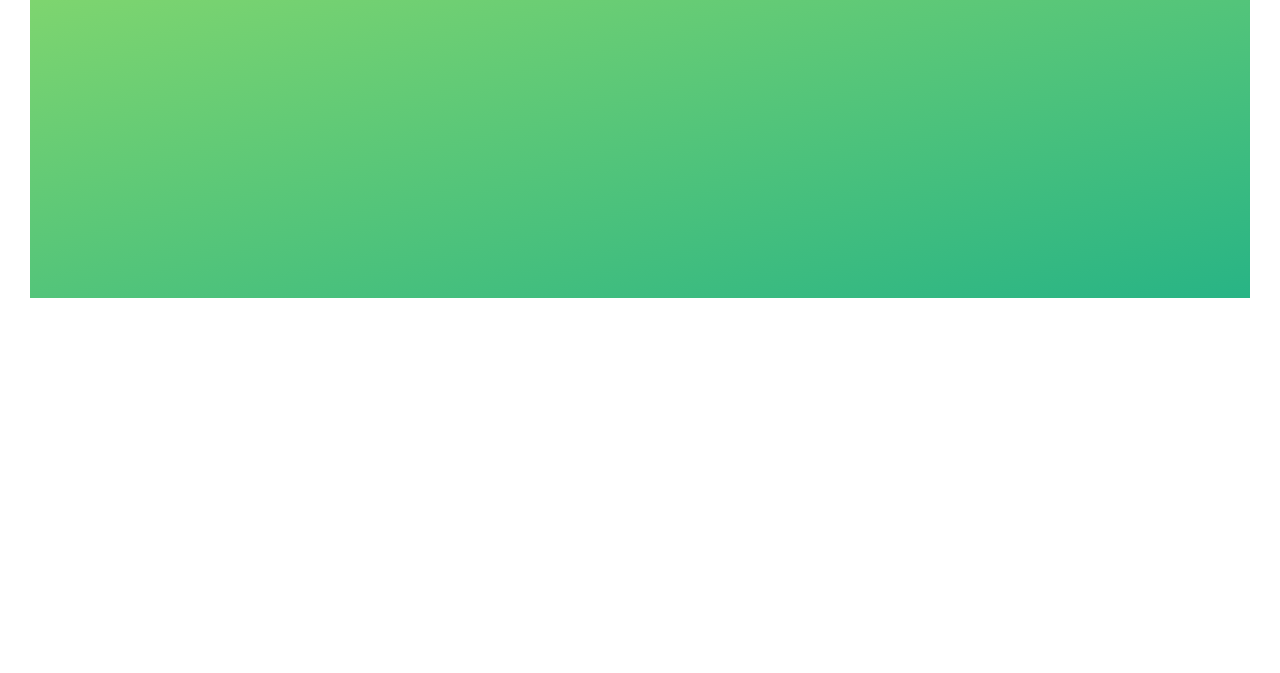
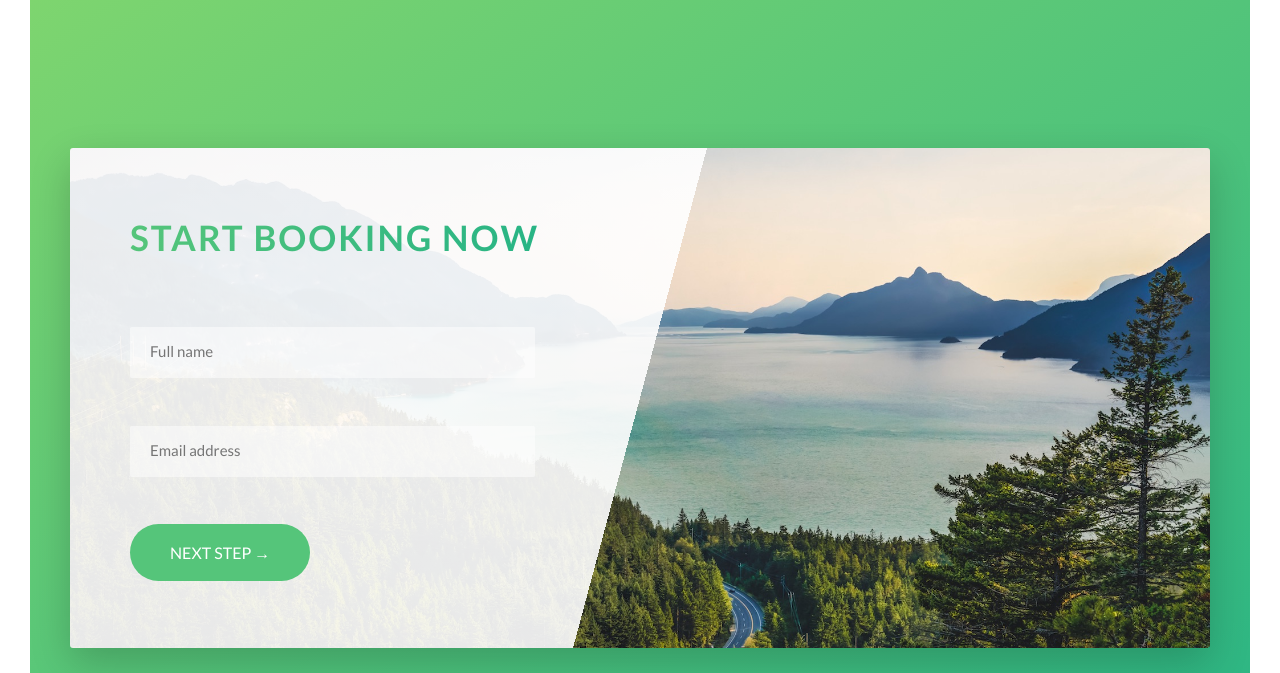
Before and after one commit to sebcar01/Natours-project, a website: page index.html in a window 1280 px wide. Shown: the part 4407-5080 px from the top of the page. Before the commit the page ends 4735 px from the top, so only its background shows below. Drawn offline with Linux system fonts and the light colour scheme.

Commit message:
Stories section finished, started with Booking section, almost finished

```diff
--- a/index.html
+++ b/index.html
@@ -244,7 +244,30 @@
                 </div>
             </section>
             <section class="section-booking">
-
+                <div class="row">
+                    <div class="book">
+                        <div class="book__form">
+                            <form action="#" class="form">
+                                <div class="u-margin-bottom-medium">
+                                    <h2 class="heading-secondary">
+                                        Start booking now
+                                    </h2>
+                                </div>
+                                <div class="form__group">
+                                    <input id="name" type="text" class="form__input" placeholder="Full name" required>
+                                    <label for="name" class="form__label">Full name</label>
+                                </div>
+                                <div class="form__group">
+                                    <input id="email" type="email" class="form__input" placeholder="Email address" required>
+                                    <label for="email" class="form__label">Email address</label>
+                                </div>
+                                <div class="">
+                                    <a href="#" class="btn btn--green">Next step &rarr;</a>
+                                </div>
+                            </form>
+                        </div>
+                    </div>
+                </div>
             </section>
         </main>
 <!--
--- a/sass/abstracts/_variables.scss
+++ b/sass/abstracts/_variables.scss
@@ -11,6 +11,7 @@ $color-gray-dark: #777;
 $color-white: #fff;
 $color-black: #000;
 $color-gray-light-1: #f7f7f7;
+$color-gray-dark-1: #999;
 
 //Gradients
 
--- a/sass/base/_utilities.scss
+++ b/sass/base/_utilities.scss
@@ -4,6 +4,10 @@
 
 .u-margin-bottom-small {
     margin-bottom: 1.5rem;
+}
+
+.u-margin-bottom-medium {
+    margin-bottom: 6rem;
 }
 
 .u-margin-bottom-big {
--- /dev/null
+++ b/sass/components/_form.scss
@@ -0,0 +1,52 @@
+.form {
+
+    &__group:not(:last-child) {
+        margin-bottom: 2rem;
+    }
+
+    &__input {
+        font-size: 1.5rem;
+        font-family: inherit;
+        color: inherit;
+        padding: 1.5rem 2rem;
+        border-radius: 2px;
+        background-color: rgba($color-white, .5);
+        border: none;
+        border-bottom: 3px solid transparent;
+        width: 90%;
+        display: block;
+
+        &:focus {
+            outline: none;
+            box-shadow: 0 1rem 2rem rgba($color-black, .1);
+
+
+            &:valid {
+                border-bottom: 3px solid $color-primary;
+            }
+
+            &:invalid {
+                border-bottom: 3px solid $color-secondary-dark;
+            }
+        }
+
+        ::-webkit-input-placeholder {
+            color: $color-gray-dark-1;
+        }
+    }
+
+    &__label {
+        font-size: 1.2rem;
+        font-weight: 700;
+        margin-left: 2rem;
+        margin-top: .7rem;
+        display: block;
+        transition: all .3s;
+    }
+
+    &__input:placeholder-shown + &__label {
+        opacity: 0;
+        visibility: hidden;
+        transform: translateY(-4rem);
+    }
+}
--- a/sass/main.scss
+++ b/sass/main.scss
@@ -9,7 +9,7 @@
 
 @import "components/button";
 @import "components/bg-video";
-@import "components/booking";
+@import "components/form";
 @import "components/card";
 @import "components/composition";
 @import "components/feature-box";
--- a/sass/pages/_home.scss
+++ b/sass/pages/_home.scss
@@ -32,3 +32,16 @@
     padding: 15rem 0;
     background-image: $gradient-card-2;
 }
+
+.book {
+    background-image: linear-gradient(105deg, rgba($color-white, .9) 0%, rgba($color-white, .9) 50%, transparent 50%), url('../img/nat-10.jpg');
+    background-size: cover;
+    height: 50rem;
+    border-radius: .3rem;
+    box-shadow: 0 1.5rem 4rem rgba($color-black, .2);
+
+    &__form {
+        width: 50%;
+        padding: 6rem;
+    }
+}
```
Also changed, not shown: css/style.css, sass/components/_booking.scss (deleted).
